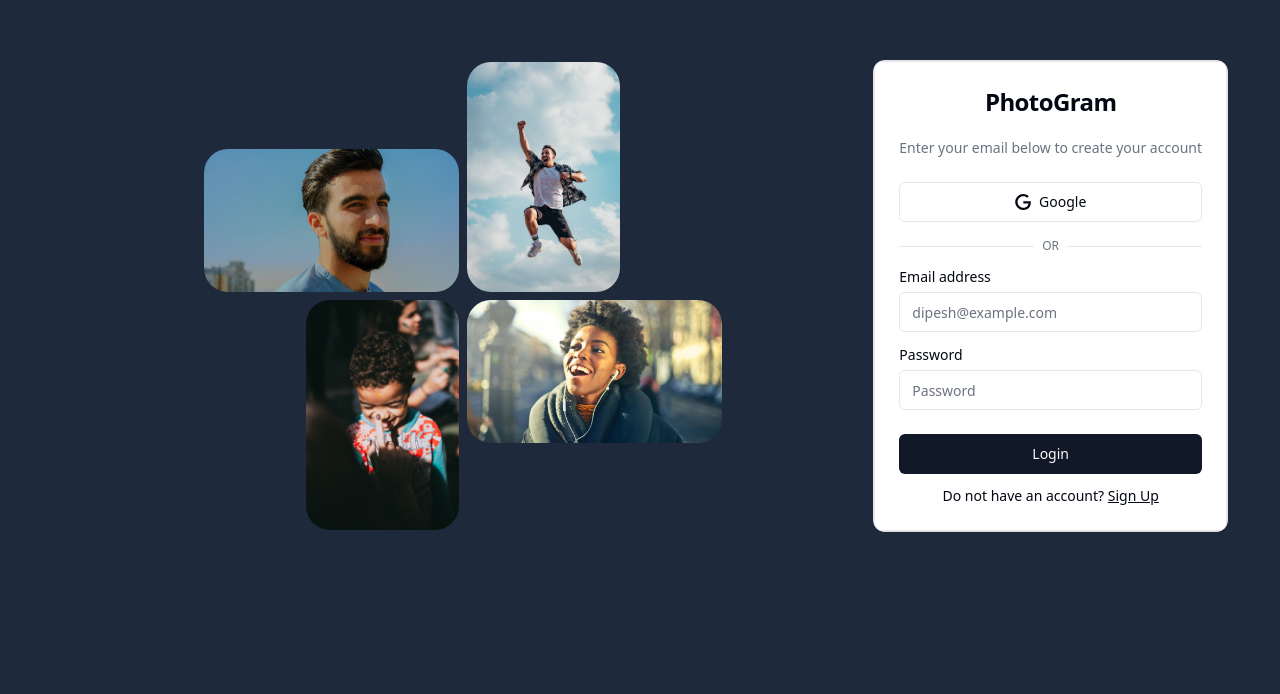
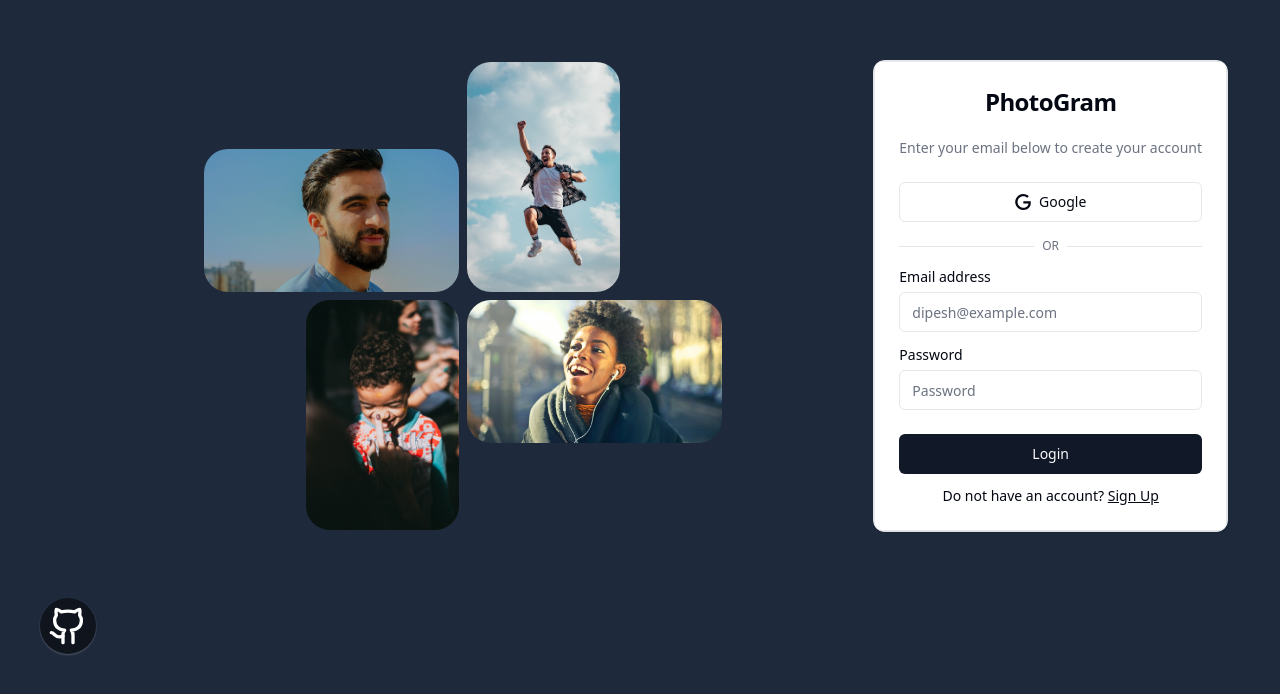
Before and after one commit to VyeoooT/study-photogram, a React (Vite) app: page /login in a window 1280 px wide. Shown: the part 104-798 px from the top of the page. Built offline with nearby package versions, Linux system fonts and the light colour scheme; no server answers.

Commit message:
- Update link preview source code on github

```diff
--- a/package.json
+++ b/package.json
@@ -29,6 +29,7 @@
     "react-firebase-hooks": "^5.1.1",
     "react-router": "^6.24.1",
     "react-router-dom": "^6.24.1",
+    "react-tooltip": "^5.27.1",
     "rimraf": "^6.0.1",
     "tailwind-merge": "^2.4.0",
     "tailwindcss-animate": "^1.0.7"
--- a/src/App.tsx
+++ b/src/App.tsx
@@ -1,10 +1,12 @@
 import { RouterProvider } from "react-router-dom"
 import { routerFile } from "./routes"
 import { UserAuthProvider } from "./context/userAuthContext"
+import LinkGithub from "./components/linkGit"
 
 function App() {
   return (
     <UserAuthProvider>
+      <LinkGithub />
       <RouterProvider router={routerFile} />
     </UserAuthProvider>
   )
--- a/src/components/layout/index.tsx
+++ b/src/components/layout/index.tsx
@@ -1,6 +1,7 @@
 import React from "react"
 import Sidebar from "../sidebar"
 import UserList from "../userList"
+import LinkGithub from "../linkGit"
 
 interface ILayoutProps {
     children: React.ReactNode
@@ -9,7 +10,7 @@
 function Layout({ children }: ILayoutProps) {
     return (
         <div className="flex bg-white">
-            <aside className="flex gap-x-4 bg-slate-800 fixed top-0 left-0 z-40 lg:w-60 h-screen">
+            <aside className="flex gap-x-4 bg-slate-800 fixed top-0 left-0 lg:w-60 h-screen z-40">
                 <Sidebar />
             </aside>
 
@@ -20,6 +21,10 @@
             <aside className="lg:w-60 h-screen lg:block hidden bg-slate-800 fixed top-0 right-0 z-40">
                 <UserList />
             </aside>
+
+            <div>
+                <LinkGithub />
+            </div>
         </div>
     )
 }
--- /dev/null
+++ b/src/components/linkGit/index.tsx
@@ -0,0 +1,20 @@
+import { Github } from "lucide-react"
+import { Tooltip } from 'react-tooltip'
+
+function LinkGithub() {
+    return (
+        <>
+            <div className="fixed bottom-10 left-10 z-[41] tooltip-element size-14 flex justify-center items-center bg-black/50 shadow-gray-300/30 shadow-sm rounded-full animate-bounce">
+                <a href="https://github.com/VyeoooT/study-photogram" target="_blank" rel="noopener noreferrer">
+                    <Github size={40} color="#ffffff" />
+                </a>
+            </div>
+
+            <Tooltip anchorSelect=".tooltip-element" place="top-start" style={{ background: "#fff", color: "#333" }}>
+                Link source code
+            </Tooltip>
+        </>
+    )
+}
+
+export default LinkGithub
```
Also changed, not shown: 1 other file (tests, documents, lock files or other folders).
